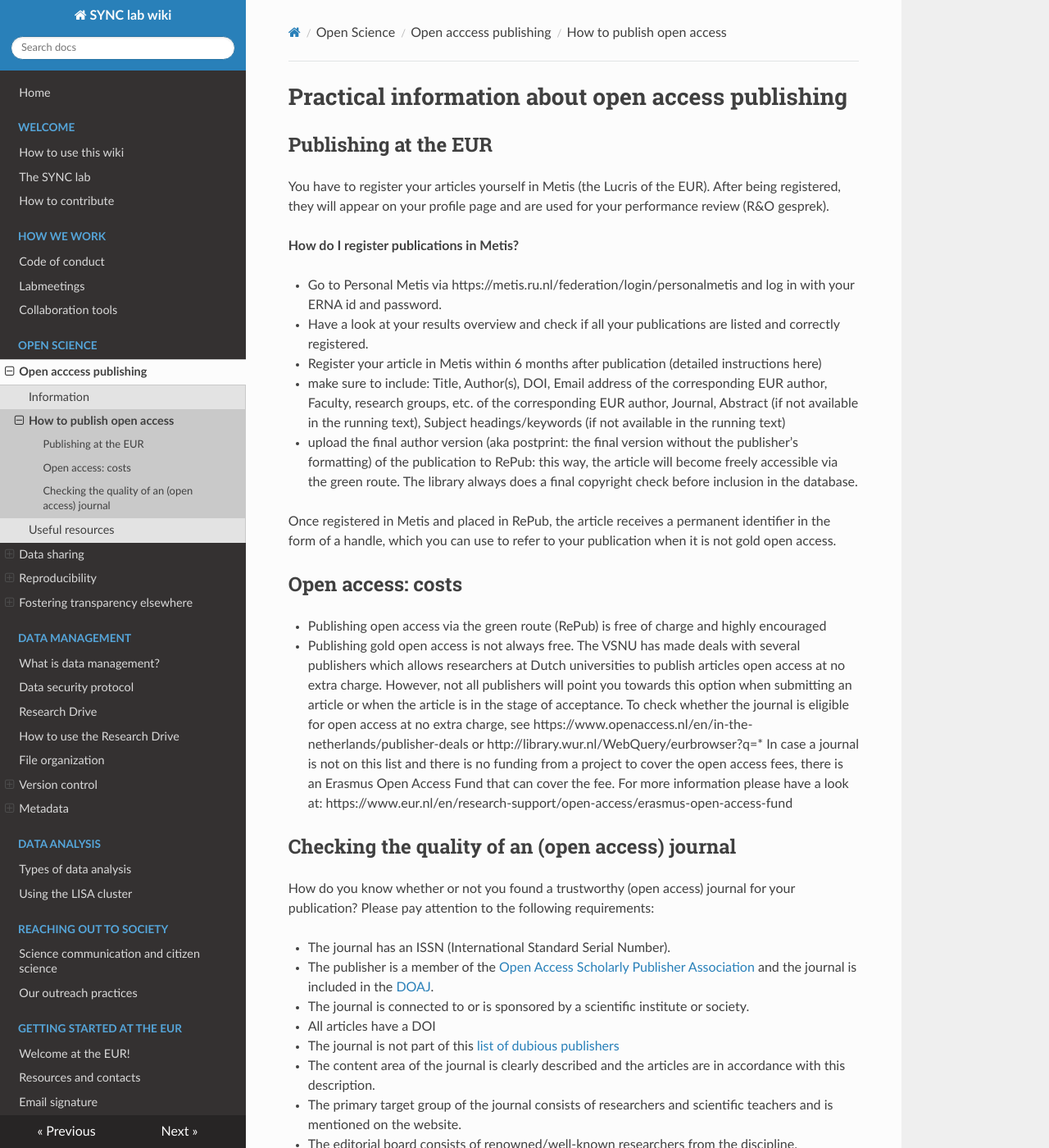
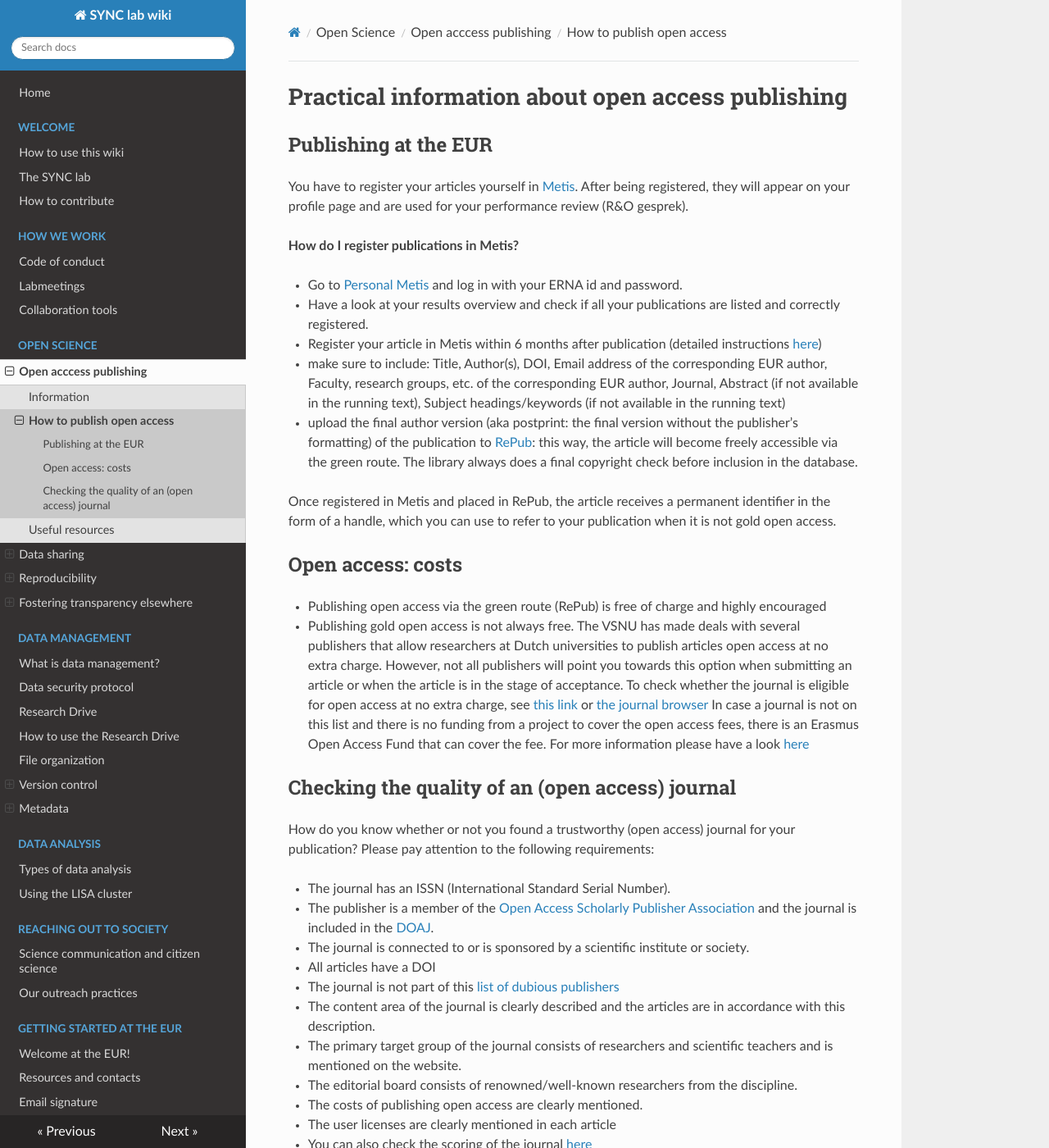
Before and after one commit to eur-synclab/eur-synclab.github.io, an MkDocs documentation site: the page built from docs/open-science/open-access-how.md, in a window 1280 px wide and 1400 px high. Shown: the whole window at 82% size. Built offline with MkDocs 1.6.1, drawn with Linux system fonts in a browser that asks for light colours; nearby versions of some CDN libraries.

Commit message:
Fix and create hyperlinks

```diff
--- a/docs/open-science/open-access-how.md
+++ b/docs/open-science/open-access-how.md
@@ -1,23 +1,23 @@
 # Practical information about open access publishing
 
 ## Publishing at the EUR
-You have to register your articles yourself in Metis (the Lucris of the EUR). After being registered, they will appear on your profile page and are used for your performance review (R&O gesprek).
+You have to register your articles yourself in [Metis](https://metis.ru.nl/federation/login/personalmetis). After being registered, they will appear on your profile page and are used for your performance review (R&O gesprek).
 
 **How do I register publications in Metis?**
 
-- Go to Personal Metis via https://metis.ru.nl/federation/login/personalmetis and log in with your ERNA id and password.
+- Go to [Personal Metis](https://metis.ru.nl/federation/login/personalmetis) and log in with your ERNA id and password.
 - Have a look at your results overview and check if all your publications are listed and correctly registered.
-- Register your article in Metis within 6 months after publication (detailed instructions here)
+- Register your article in Metis within 6 months after publication (detailed instructions [here](https://my.eur.nl/en/essb-employee/research-0/research-publishing-impact/personal-metis))
   - make sure to include: Title, Author(s), DOI, Email address of the corresponding EUR author, Faculty, research groups, etc. of the corresponding EUR author, Journal, Abstract (if not available in the running text), Subject headings/keywords (if not available in the running text)
-  - upload the final author version (aka postprint: the final version without the publisher’s formatting) of the publication to RePub: this way, the article will become freely accessible via the green route. The library always does a final copyright check before inclusion in the database.
+  - upload the final author version (aka postprint: the final version without the publisher’s formatting) of the publication to [RePub](https://repub.eur.nl/page/1/): this way, the article will become freely accessible via the green route. The library always does a final copyright check before inclusion in the database.
 
 Once registered in Metis and placed in RePub, the article receives a permanent identifier in the form of a handle, which you can use to refer to your publication when it is not gold open access.
 
 ## Open access: costs
 
 - Publishing open access via the green route (RePub) is free of charge and highly encouraged
-- Publishing gold open access is not always free. The VSNU has made deals with several publishers which allows researchers at Dutch universities to publish articles open access at no extra charge. However, not all publishers will point you towards this option when submitting an article or when the article is in the stage of acceptance. To check whether the journal is eligible for open access at no extra charge, see https://www.openaccess.nl/en/in-the-netherlands/publisher-deals or http://library.wur.nl/WebQuery/eurbrowser?q=*
-In case a journal is not on this list and there is no funding from a project to cover the open access fees, there is an Erasmus Open Access Fund that can cover the fee. For more information please have a look at: https://www.eur.nl/en/research-support/open-access/erasmus-open-access-fund
+- Publishing gold open access is not always free. The VSNU has made deals with several publishers that allow researchers at Dutch universities to publish articles open access at no extra charge. However, not all publishers will point you towards this option when submitting an article or when the article is in the stage of acceptance. To check whether the journal is eligible for open access at no extra charge, see [this link](https://www.openaccess.nl/en/in-the-netherlands/publisher-deals) or [the journal browser](http://library.wur.nl/WebQuery/eurbrowser?q=*)
+In case a journal is not on this list and there is no funding from a project to cover the open access fees, there is an Erasmus Open Access Fund that can cover the fee. For more information please have a look [here](https://www.eur.nl/en/research-support/open-access/erasmus-open-access-fund)
 
 ## Checking the quality of an (open access) journal
 
```
